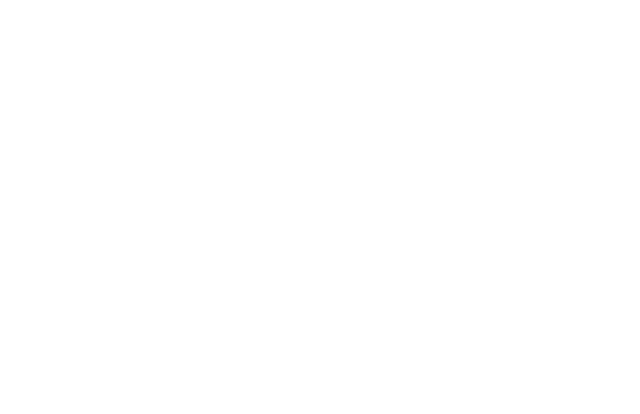
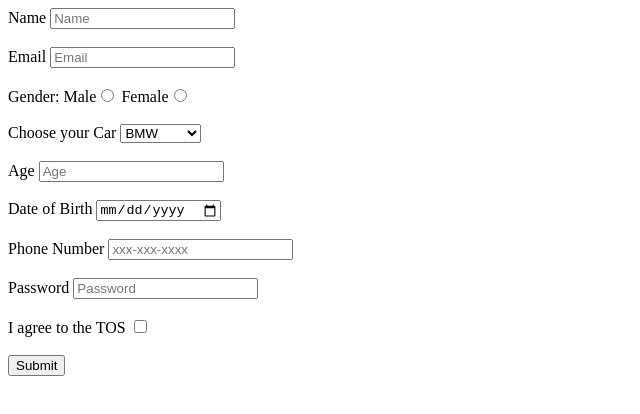
Before and after one commit to acciojob/signup-form-car-himanshu8446, a website: page main.html in a window 1280 px wide. Shown: the whole page, without its empty margins (0-640 px from the left). Drawn offline with Linux system fonts and the light colour scheme.

Commit message:
created a submission

```diff
--- a/main.html
+++ b/main.html
@@ -1,16 +1,67 @@
 <!DOCTYPE html>
+<html lang="en">
+  <head>
+    <meta charset="UTF-8" />
+    <meta http-equiv="X-UA-Compatible" content="IE=edge" />
+    <meta name="viewport" content="width=device-width, initial-scale=1.0" />
+    <title>Signup Form Car</title>
+  </head>
+  <body>
+    <form action="method">
+      <label for="name"> Name</label>
 
-<html>
+      <input type="text" id="name" placeholder="Name" />
+      <div>
+        <br />
+        <label for="email">Email</label>
+        <input type="email" name="" id="email" placeholder="Email" />
+      </div>
+      <br />
+      <div>
+        <label for="">Gender: </label> Male<input
+          type="radio"
+          name="gender"
+          id="gender_m"
+        />
 
-<head>
-	<link rel="stylesheet" href="styles.css">
-</head>
+        Female<input type="radio" name="gender" id="gender_f" />
+      </div>
+      <br>
+      <div>
+        <label for="">Choose your Car</label>
+        <select
+          name="Cars"
+          id="cars"
+          aria-placeholder="--Please choose an option-"
+        >
+          <option value="BMW">BMW</option>
+          <option value="Audi">Audi</option>
+          <option value="Mercedez">Mercedez</option>
+        </select>
+      </div>
+      <br>
+      <label for="age">Age</label>
+      <input type="number" id="age" placeholder="Age" />
+      <br>
+      <br>
+      <label for="dob">Date of Birth</label> <input type="date" id="dob" />
+      <br />
+      <br>
+      <label for="tel">Phone Number</label>
 
-<body>
-	<!-- the entire body must be written by student -->
-    <script type="text/javascript" src="./script.js">
-</script>
+      <input type="number" name="" id="tel" placeholder="xxx-xxx-xxxx" />
+      <br>
+      <br />
+      <label for="password">Password</label>
 
-</body>
-
+      <input type="password" id="password" placeholder="Password" />
+      <br>
+      <br />
+      <label for="tos">I agree to the TOS</label>
+      <input type="checkbox" id="tos" />
+      <br>
+      <br />
+      <input type="submit" value="Submit" />
+    </form>
+  </body>
 </html>
```
